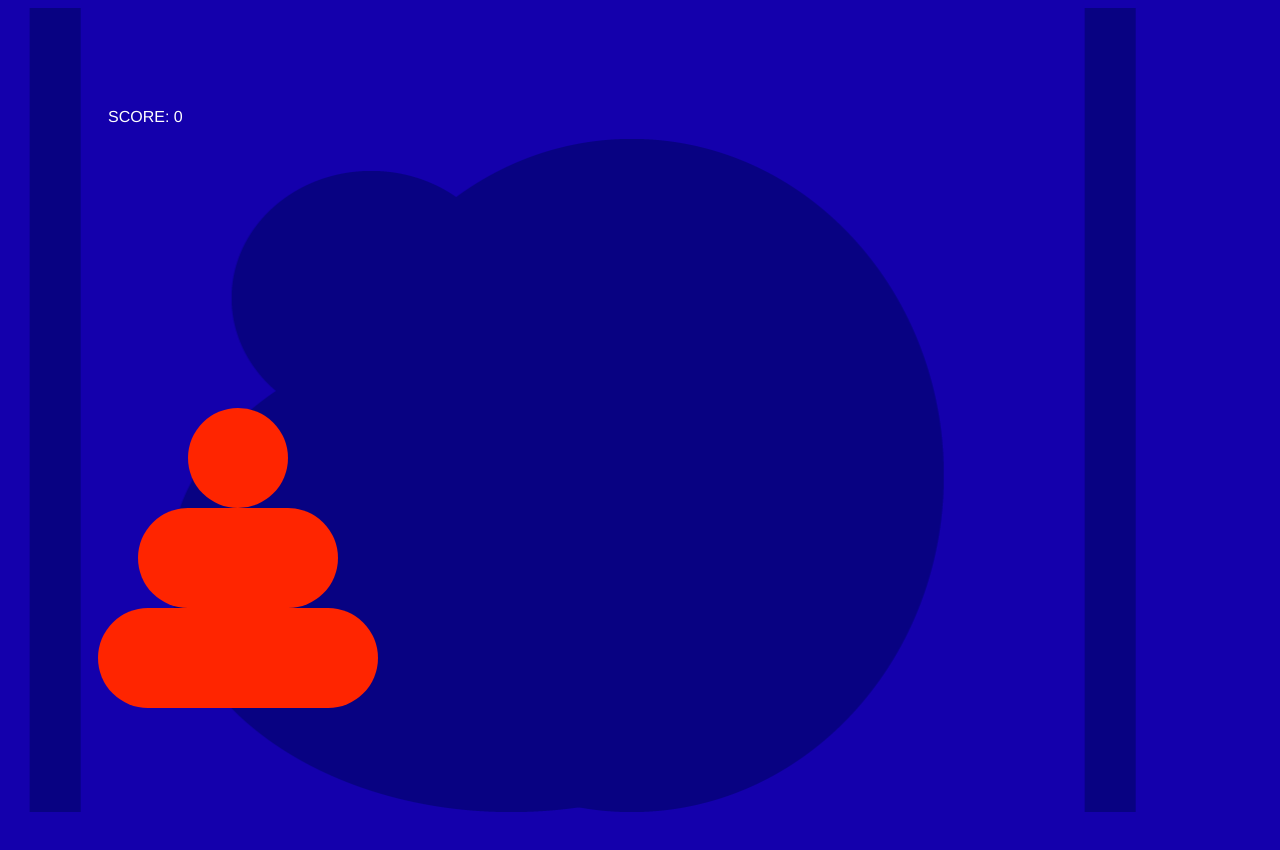
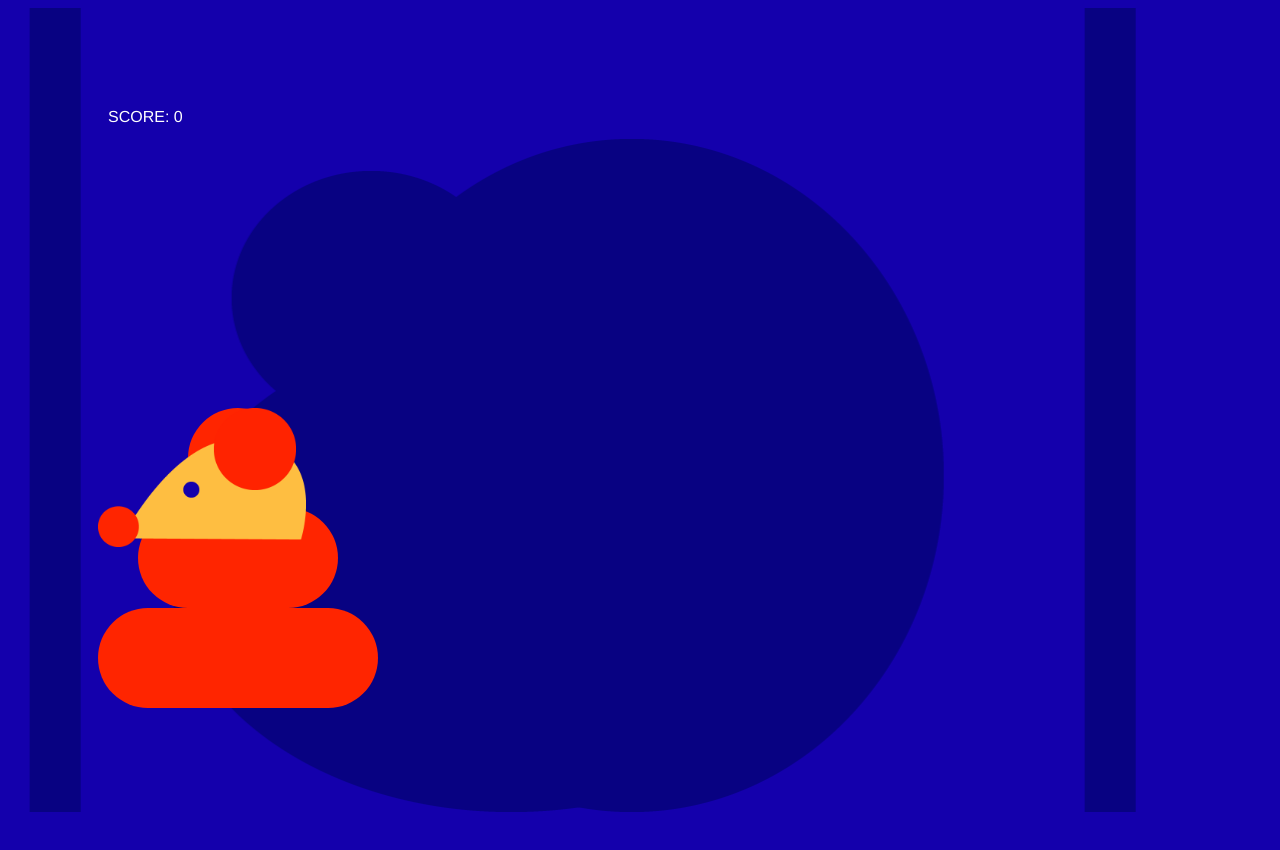
Before and after one commit to liubovpo/shitty-the-cat, a plain HTML site: page index.html in a window 1280 px wide. Both pictures are taken after a click on the button "START". Shown: the top 850 px of the page. Drawn offline with Linux system fonts and the light colour scheme.

Commit message:
obstacle

```diff
--- a/index.html
+++ b/index.html
@@ -26,6 +26,7 @@
       </div>
 
     </main>
+    <script type="text/javascript" src="js/food.js"></script>
     <script type="text/javascript" src="js/player.js"></script>
     <script type="text/javascript" src="js/game.js"></script>
     <script type="text/javascript" src="js/script.js"></script>
--- /dev/null
+++ b/js/food.js
@@ -0,0 +1,29 @@
+class Food {
+    constructor(gameScreen, left, top, height, width) {
+      this.gameScreen = gameScreen
+      this.left = left
+      this.top = top
+      this.height = height
+      this.width = width
+      this.element = document.createElement('img')
+
+      this.element.src = '../images/mouse.png'
+
+      this.element.style.position = 'absolute'
+      this.element.style.left = `${this.left}vw`
+      this.element.style.top = `${this.top}vh`
+      this.element.style.height = `${this.height}em`
+      this.element.style.width = `${this.width}em`
+
+      this.gameScreen.appendChild(this.element)
+    }
+
+    move() {
+      this.updatePosition()
+      this.element.style.left = `${this.left}vw`
+    }
+
+    updatePosition() {
+      this.left -= 1
+    }
+  }
--- a/js/game.js
+++ b/js/game.js
@@ -4,6 +4,7 @@ class Game {
         this.gameScreen = document.getElementById('game-screen')
         // this.gameEndScreen = document.getElementById('game-end')
         this.player = new Player(this.gameScreen,7,50)
+        this.food = new Food(this.gameScreen,7,50,-2,13)
     }
     start(){
         this.startScreen.style.display = "none"
```
Also changed, not shown: images/mouse.png (added), 2 other files.
